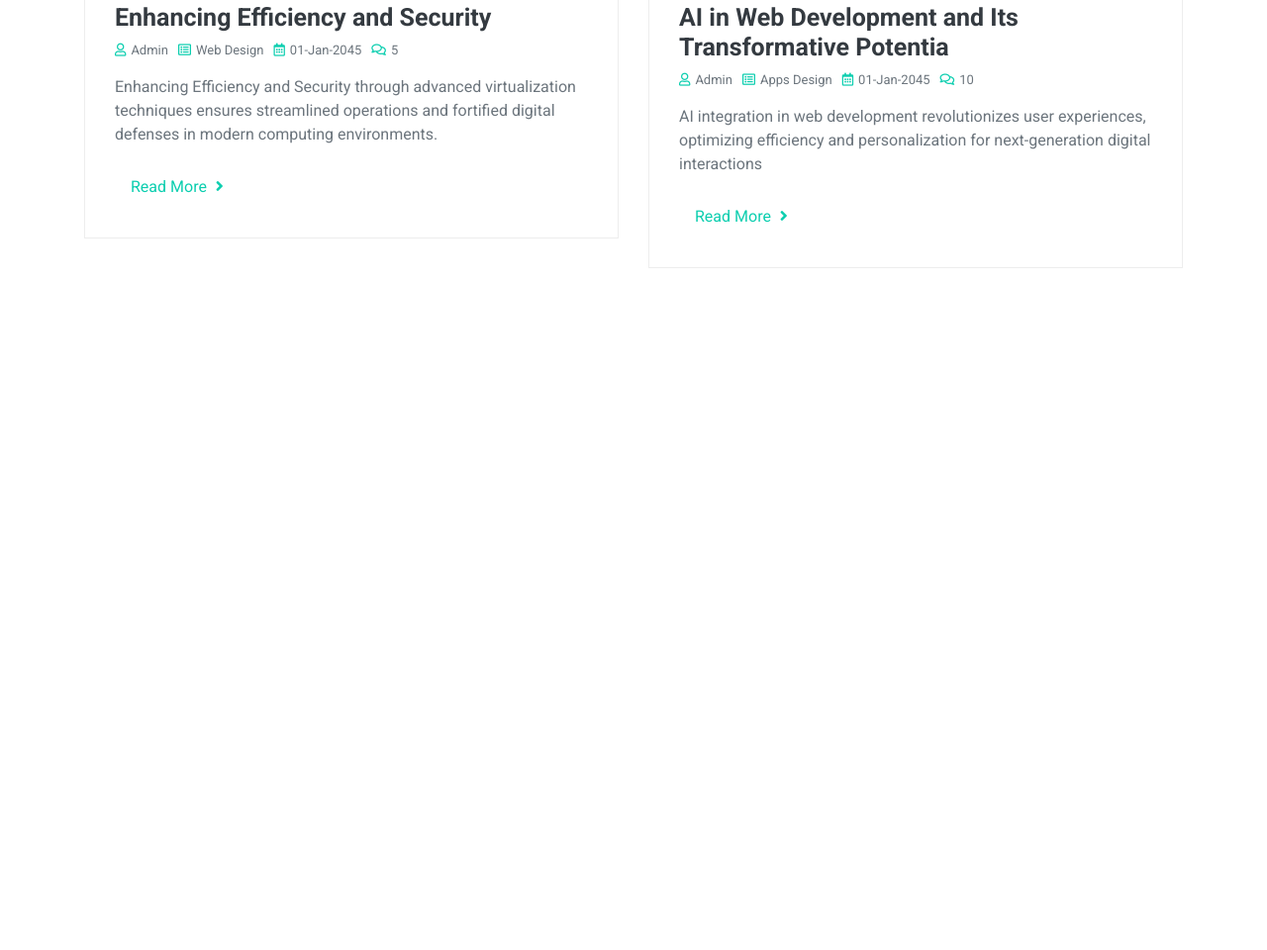
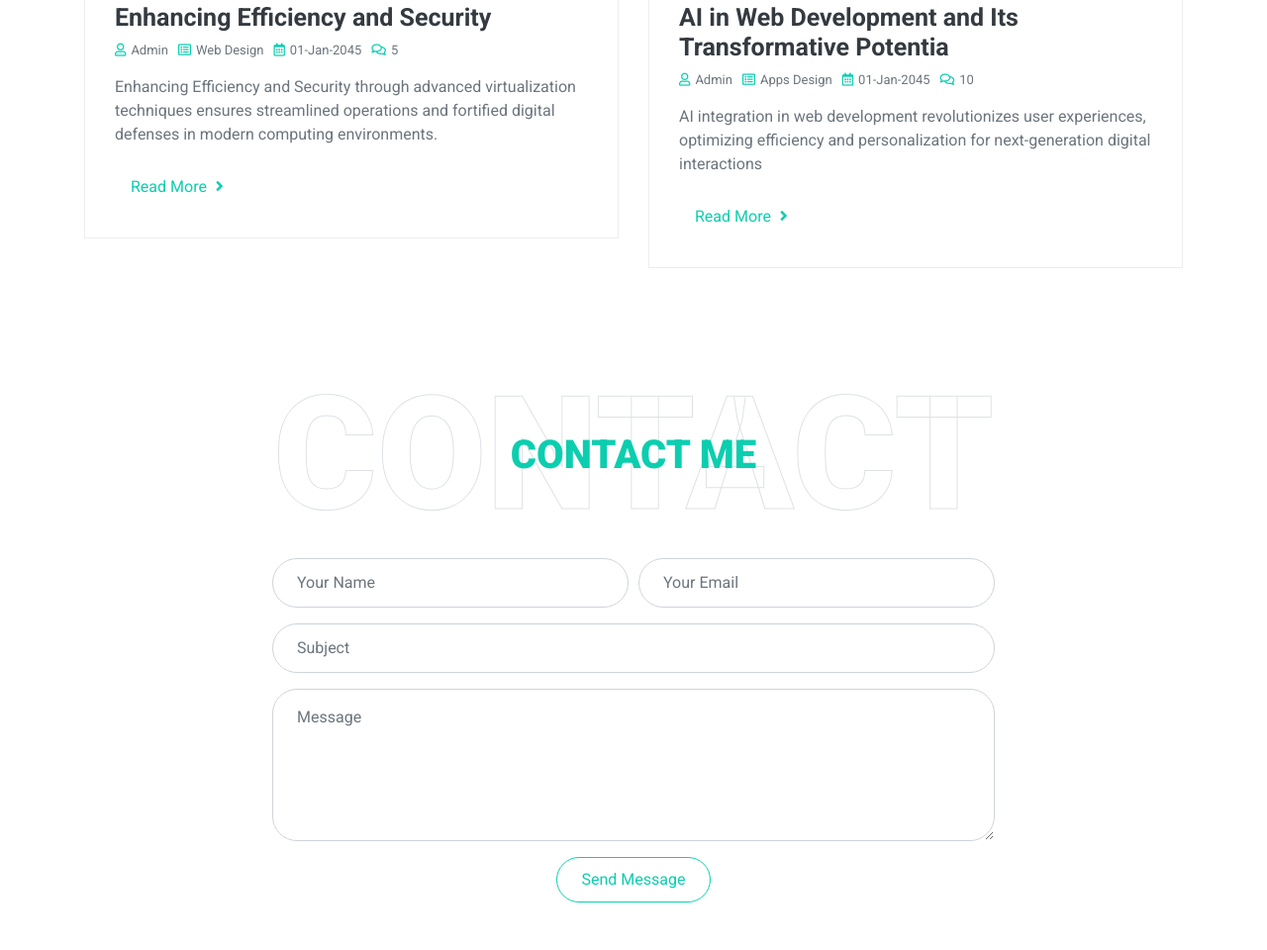
Before and after one commit to Alujan28/portfolio, a plain HTML site: page index.html in a window 1280 px wide. Shown: the part 7404-8364 px from the top of the page at 99% size. Before the commit the page ends 7720 px from the top, so only its background shows below. Drawn offline with nearby package versions, Linux system fonts and the light colour scheme.

Commit message:
feat:add Contact

```diff
--- a/index.html
+++ b/index.html
@@ -600,6 +600,53 @@
     </div>
     <!-- Blog End -->
 
+      <!-- Contact Start -->
+      <div class="container-fluid py-5" id="contact">
+        <div class="container">
+            <div class="position-relative d-flex align-items-center justify-content-center">
+                <h1 class="display-1 text-uppercase text-white" style="-webkit-text-stroke: 1px #dee2e6;">Contact</h1>
+                <h1 class="position-absolute text-uppercase text-primary">Contact Me</h1>
+            </div>
+            <div class="row justify-content-center">
+                <div class="col-lg-8">
+                    <div class="contact-form text-center">
+                        <div id="success"></div>
+                        <form name="sentMessage" id="contactForm" novalidate="novalidate">
+                            <div class="form-row">
+                                <div class="control-group col-sm-6">
+                                    <input type="text" class="form-control p-4" id="name" placeholder="Your Name"
+                                        required="required" data-validation-required-message="Please enter your name" />
+                                    <p class="help-block text-danger"></p>
+                                </div>
+                                <div class="control-group col-sm-6">
+                                    <input type="email" class="form-control p-4" id="email" placeholder="Your Email"
+                                        required="required" data-validation-required-message="Please enter your email" />
+                                    <p class="help-block text-danger"></p>
+                                </div>
+                            </div>
+                            <div class="control-group">
+                                <input type="text" class="form-control p-4" id="subject" placeholder="Subject"
+                                    required="required" data-validation-required-message="Please enter a subject" />
+                                <p class="help-block text-danger"></p>
+                            </div>
+                            <div class="control-group">
+                                <textarea class="form-control py-3 px-4" rows="5" id="message" placeholder="Message"
+                                    required="required"
+                                    data-validation-required-message="Please enter your message"></textarea>
+                                <p class="help-block text-danger"></p>
+                            </div>
+                            <div>
+                                <button class="btn btn-outline-primary" type="submit" id="sendMessageButton">Send
+                                    Message</button>
+                            </div>
+                        </form>
+                    </div>
+                </div>
+            </div>
+        </div>
+    </div>
+    <!-- Contact End -->
+
 
     <!-- Scroll to Bottom -->
     <i class="fa fa-2x fa-angle-down text-white scroll-to-bottom"></i>
```
